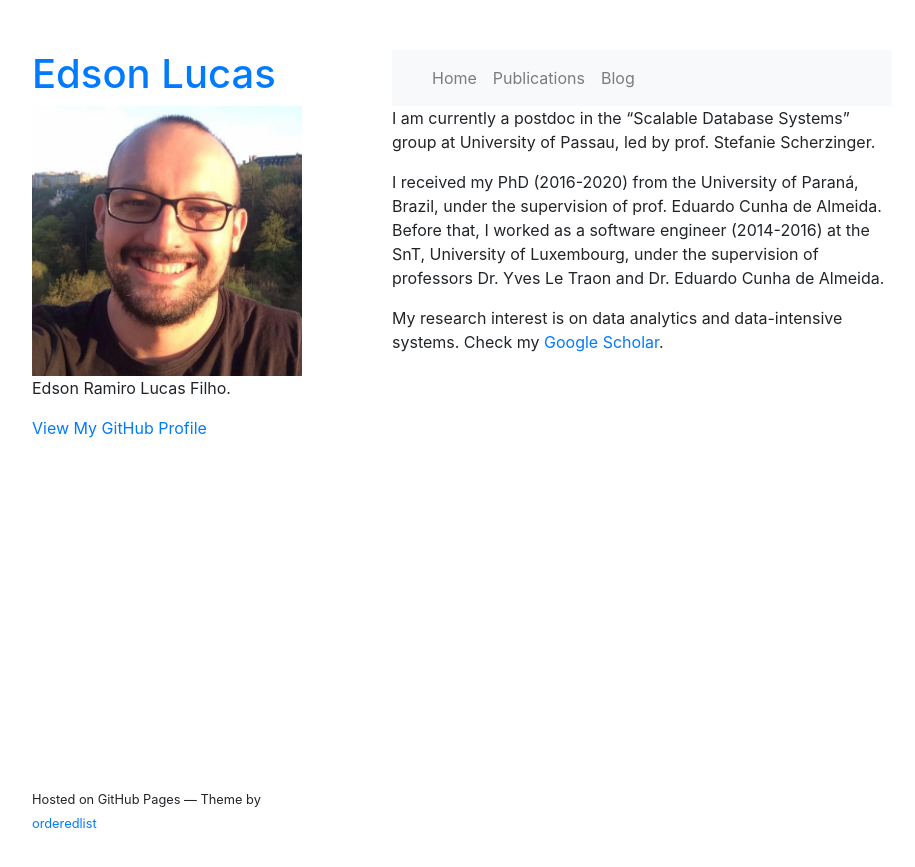
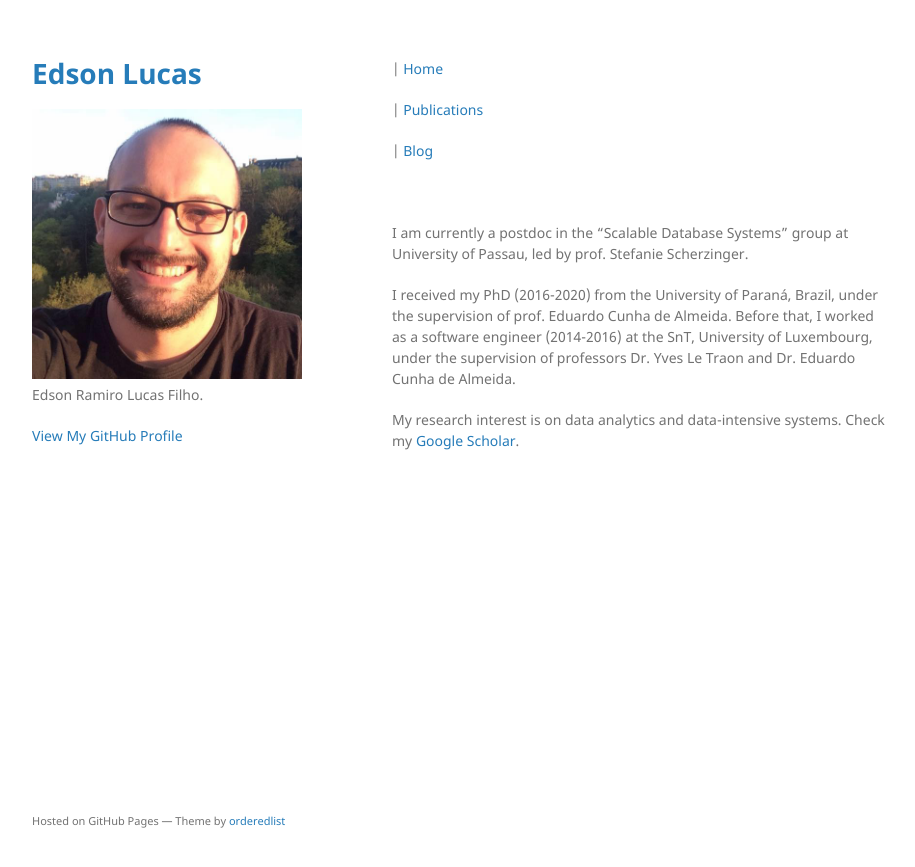
Before and after one commit to edsonrl/edsonrl.github.io, a Jekyll site: the page built from index.md, in a window 1280 px wide. Shown: the top 867 px of the page, without its empty margins (178-1093 px from the left). Built offline with Jekyll 4.4.1, drawn with Linux system fonts in a browser that asks for light colours.

Commit message:
update navbar

```diff
--- a/_includes/navigation.html
+++ b/_includes/navigation.html
@@ -1,17 +1,6 @@
-<nav class="navbar navbar-expand-lg navbar-light bg-light">
-  <a class="navbar-brand" href="#"></a>
-  <button class="navbar-toggler" type="button" data-toggle="collapse" data-target="#navbarNav" aria-controls="navbarNav" aria-expanded="false" aria-label="Toggle navigation">
-    <span class="navbar-toggler-icon"></span>
-  </button>
-  <div class="collapse navbar-collapse" id="navbarNav">
-    <ul class="navbar-nav">
-        {% for navigation in site.data.navigation %}
-          <li class="nav-item">
-            <a class="nav-link" href="https://erlfilho.github.io/{{ navigation.link }}">
-            {{ navigation.name }}
-            </a>
-          </li>
-        {% endfor %}
-    </ul>
-  </div>
-</nav>
+{% for navigation in site.data.navigation %}
+| <a class="nav-link" href="https://erlfilho.github.io/{{ navigation.link }}">
+{{ navigation.name }}
+</a>
+{% endfor %}
+<br>
--- a/_layouts/default.html
+++ b/_layouts/default.html
@@ -38,7 +38,6 @@
         </ul>
         {% endif %}
 
-        <link rel="stylesheet" href="https://stackpath.bootstrapcdn.com/bootstrap/4.3.1/css/bootstrap.min.css" integrity="sha384-ggOyR0iXCbMQv3Xipma34MD+dH/1fQ784/j6cY/iJTQUOhcWr7x9JvoRxT2MZw1T" crossorigin="anonymous">
       </header>
       <section>
 
--- a/blog.html
+++ b/blog.html
@@ -2,6 +2,9 @@
 layout: default
 title: Blog
 ---
+
+{% include navigation.html %}
+
 <h1>Latest Posts</h1>
 
 <ul>
```
